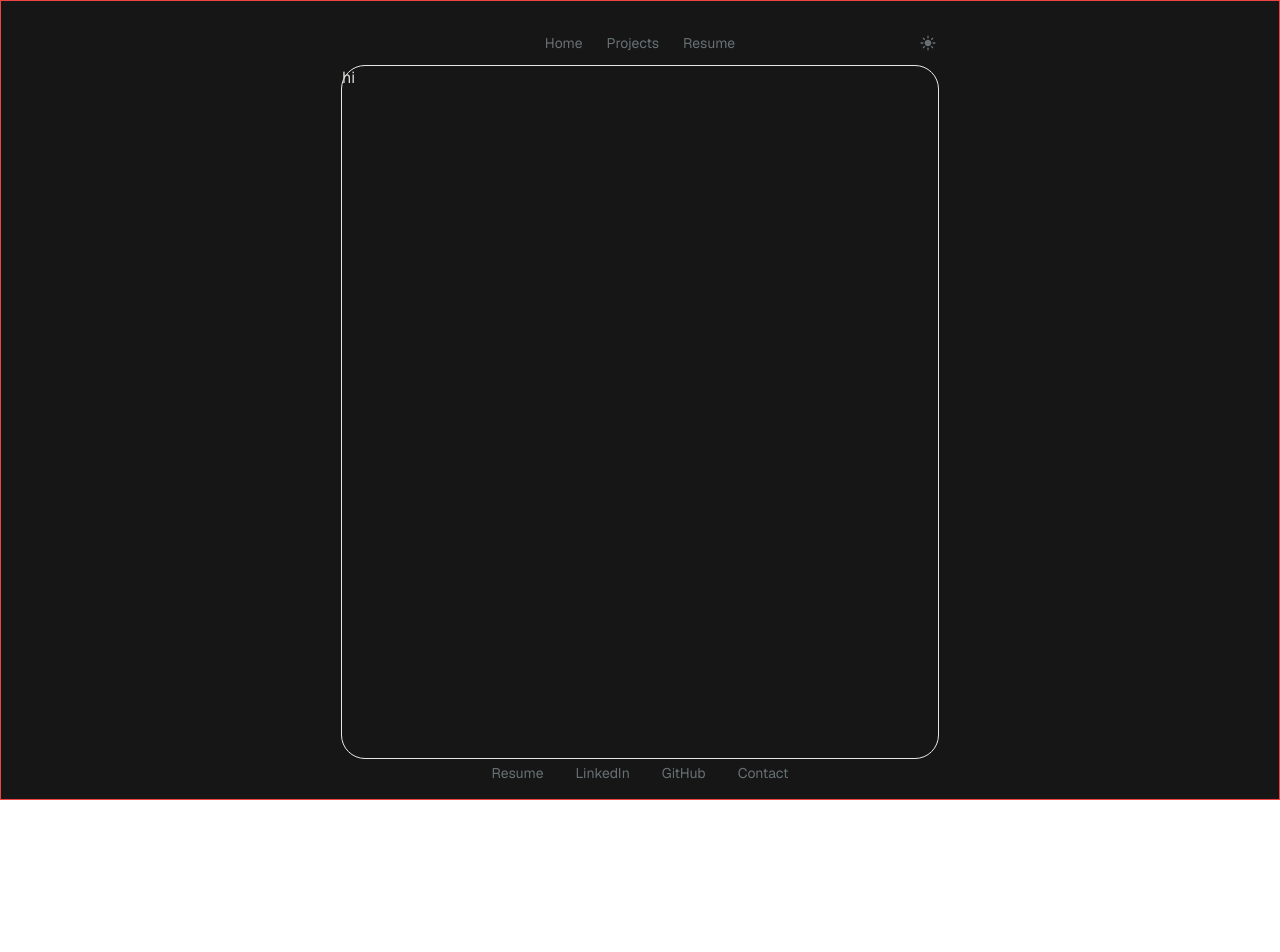
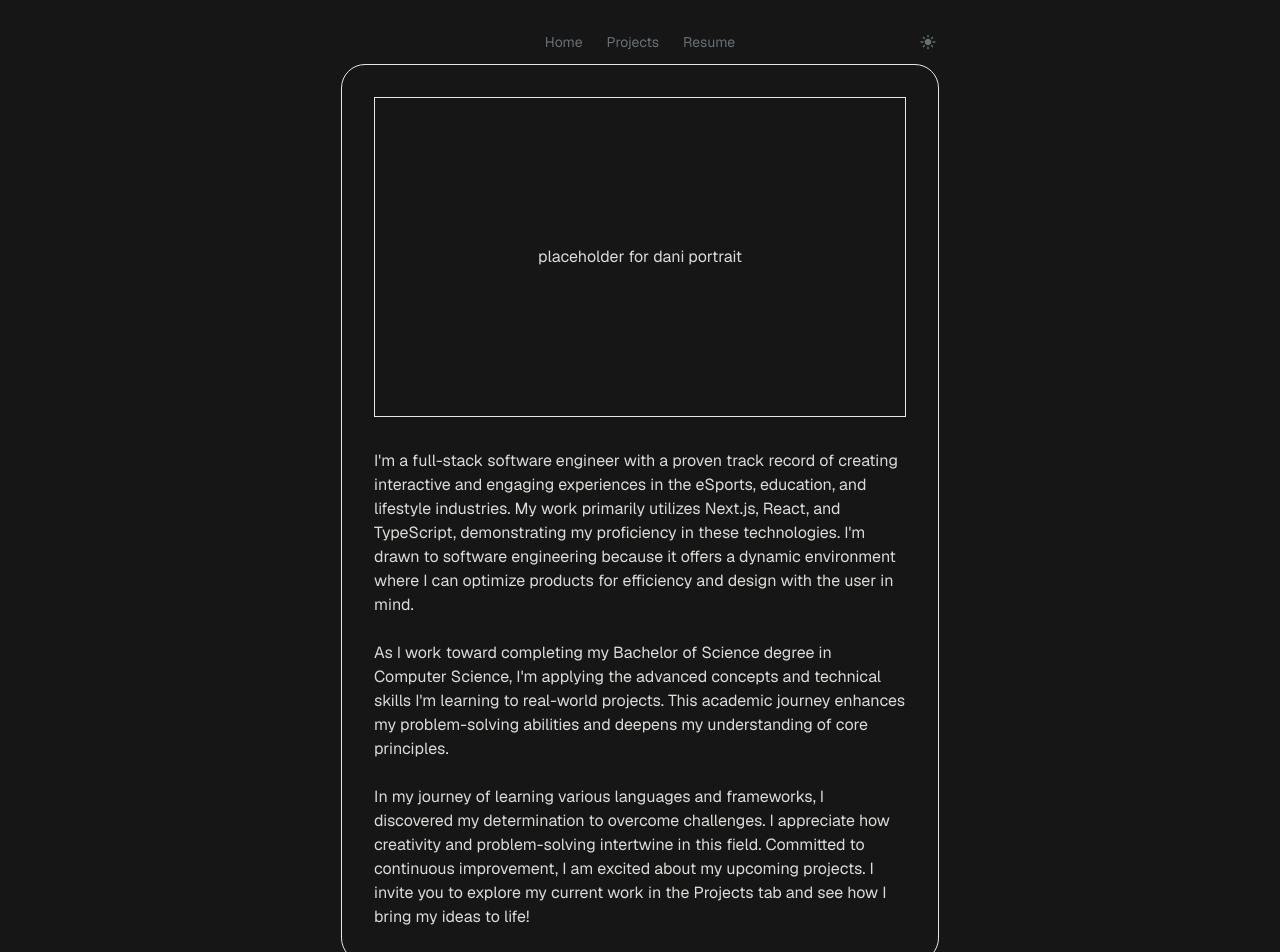
Before and after one commit to danielbuva/dani-portfolio, a Next.js app: page / in a window 1280 px wide. Shown: the top 952 px of the page. Before the commit the page ends 800 px from the top, so only its background shows below. Built offline with nearby package versions, Linux system fonts and the light colour scheme.

Commit message:
feat: add about me section to home with placeholder for image

```diff
--- a/src/app/page.tsx
+++ b/src/app/page.tsx
@@ -3,10 +3,10 @@ import ThemeToggler from "./components/ThemeToggler";
 
 export default function HomePage() {
   return (
-    <main className="bg-gradient flex min-h-screen flex-col items-center border border-red-500">
+    <main className="bg-gradient flex min-h-screen flex-col items-center">
       <div className="container relative flex h-10 w-[600px] justify-center py-8 text-sm text-[#c7dde375]">
         <div>
-          <Link id="nav" href="/" className="h-8 px-3 hover:text-[#c7dde3]">
+          <Link id="nav" href="/" className="h-8 px-3">
             Home
           </Link>
           <Link
@@ -16,40 +16,62 @@ export default function HomePage() {
           >
             Projects
           </Link>
-          <Link
-            id="nav"
-            href="/resume"
-            className="h-8 px-3 hover:text-[#c7dde3]"
-          >
+          <Link id="nav" href="/resume" className="h-8 px-3">
             Resume
           </Link>
         </div>
         <ThemeToggler />
       </div>
-      <div className="w-[598px] flex-grow rounded-3xl border">hi</div>
+      <div className="flex w-[598px] flex-grow flex-col gap-8 rounded-3xl border p-8">
+        <div className="flex h-80 w-full items-center justify-center border">
+          placeholder for dani portrait
+        </div>
+        <p>
+          I&apos;m a full-stack software engineer with a proven track record of
+          creating interactive and engaging experiences in the eSports,
+          education, and lifestyle industries. My work primarily utilizes
+          Next.js, React, and TypeScript, demonstrating my proficiency in these
+          technologies. I&apos;m drawn to software engineering because it offers
+          a dynamic environment where I can optimize products for efficiency and
+          design with the user in mind.
+          <br />
+          <br />
+          As I work toward completing my Bachelor of Science degree in Computer
+          Science, I&apos;m applying the advanced concepts and technical skills
+          I&apos;m learning to real-world projects. This academic journey
+          enhances my problem-solving abilities and deepens my understanding of
+          core principles.
+          <br />
+          <br />
+          In my journey of learning various languages and frameworks, I
+          discovered my determination to overcome challenges. I appreciate how
+          creativity and problem-solving intertwine in this field. Committed to
+          continuous improvement, I am excited about my upcoming projects. I
+          invite you to explore my current work in the Projects tab and see how
+          I bring my ideas to life!
+        </p>
+      </div>
       <div className="container flex h-10 items-center justify-center gap-2 text-sm text-[#c7dde375]">
-        <Link id="nav" href="/resume" className="h-8 px-3 hover:text-[#c7dde3]">
+        <Link id="nav" href="/resume" className="h-8 px-3">
           Resume
         </Link>
         <Link
           id="nav"
-          href="/notebooks"
-          className="h-8 px-3 hover:text-[#c7dde3]"
+          href="https://www.linkedin.com/in/daniel-valdecantos-14792a210/"
+          target="_blank"
+          className="h-8 px-3"
         >
           LinkedIn
         </Link>
         <Link
           id="nav"
-          href="/notebooks"
-          className="h-8 px-3 hover:text-[#c7dde3]"
+          href="https://github.com/danielbuva"
+          target="_blank"
+          className="h-8 px-3"
         >
           GitHub
         </Link>
-        <Link
-          id="nav"
-          href="/contact"
-          className="h-8 px-3 hover:text-[#c7dde3]"
-        >
+        <Link id="nav" href="/contact" className="h-8 px-3">
           Contact
         </Link>
       </div>
```
